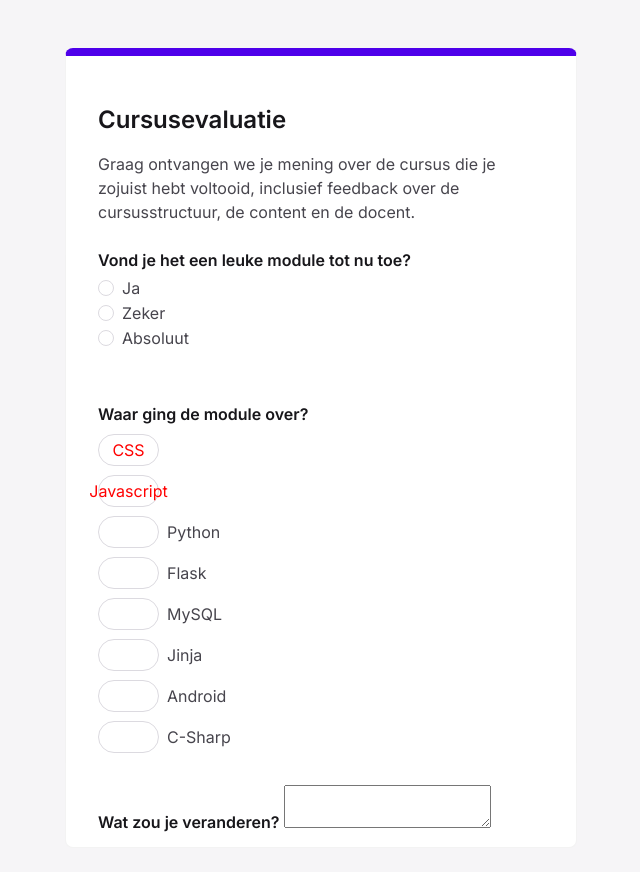
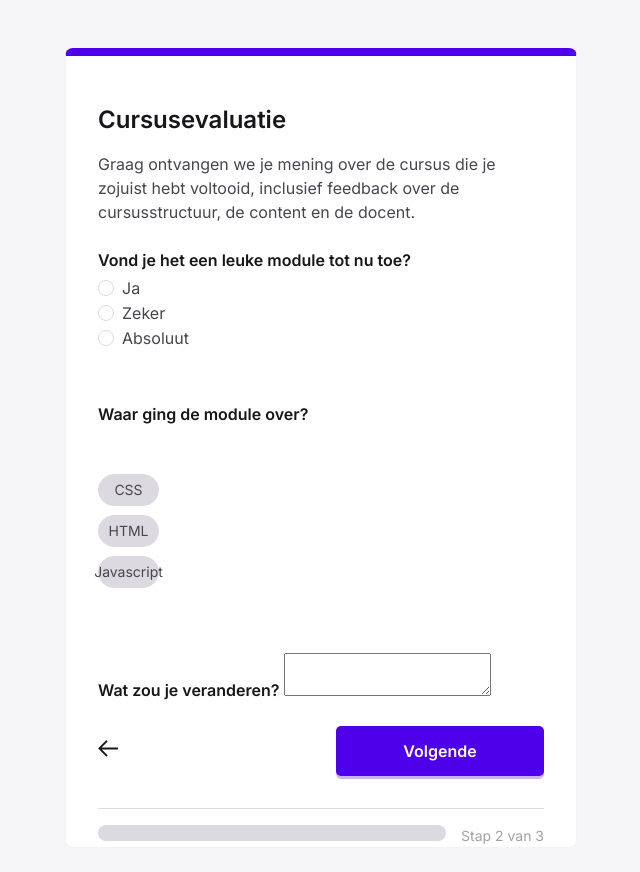
Before and after one commit to DeMeyerHanne/Examen-HanneDeMeyer, a plain HTML site: page index.html in a window 1280 px wide. Shown: the whole page, without its empty margins (359-999 px from the left). Drawn offline with Linux system fonts and the light colour scheme.

Commit message:
checkboxes deell commentaar

```diff
--- a/css/screen.css
+++ b/css/screen.css
@@ -456,9 +456,14 @@ input:disabled {
 
 .c-custom-option__fake-input--checkbox {
     border-radius: 1rem;
-    width: 3.8125rem;
+    min-width: 3.8125rem;
     height: var(--global-whitespace-lg);
-    color: red;
+    background-color: var(--global-backgroundcolor-radiobutton);
+
+    color: var(--global-color-text);
+    font-size: 0.875rem;
+    font-family: inherit;
+    font-weight: 400;
 }
 
 .c-custom-option__symbol {
@@ -479,11 +484,40 @@ input:disabled {
 .c-option--hidden:active + .c-custom-option .c-custom-option__fake-input {
     border-color: var(--global-color-focus-and-check-radio);
     background-color: var(--global-color-focus-and-check-radio);
+    color: var(--global-backgroundcolor-card);
 }
 
 .c-option--hidden {
     border-color: var(--global-backgroundcolor-radiobutton);
     fill: var(--global-backgroundcolor-radiobutton)
+}
+
+
+/*
+    Component: Dashboard
+    ---
+    Dashboard component with CSS grid
+*/
+
+.c-dashboard {
+    display: grid;
+    grid-gap: var(--global-whitespace-lg);
+    margin-bottom: 0.75rem;
+}
+
+.c-dashboard__item {
+    box-shadow: var(--global-box-shadow);
+    background-color: #fff;
+}
+
+@media screen and (min-width: 62em) {
+    .c-dashboard {
+        grid-template-columns: repeat(12, 1fr);
+    }
+
+    .c-dashboard__item {
+        grid-column: 1 / -1;
+    }
 }
 
 
@@ -632,6 +666,52 @@ input:disabled {
 
 
 /*
+    Utilities: span
+    Utility classes to span grid items across the x and y axis
+*/
+
+/* x: horizontal */
+
+@media (min-width: 62em) {
+
+    .u-x-span-3-bp3 {
+        grid-column: span 3;
+    }
+
+    .u-x-span-4-bp3 {
+        grid-column: span 4;
+    }
+
+    .u-x-span-5-bp3 {
+        grid-column: span 5;
+    }
+
+    .u-x-span-6-bp3 {
+        grid-column: span 6;
+    }
+
+    .u-x-span-8-bp3 {
+        grid-column: span 8;
+    }
+
+    .u-x-span-9-bp3 {
+        grid-column: span 9;
+    }
+
+}
+
+/* y: vertical */
+
+@media (min-width: 62em) {
+
+    .u-y-span-2-bp3 {
+        grid-row: span 2;
+    }
+
+}
+
+
+/*
     Utilities: align
     ---
     Utility classes align text or components
--- a/index.html
+++ b/index.html
@@ -69,10 +69,14 @@
                     </div>
                     <!-- checkboxes -->
                     <div class="o-section">
+                        <div class="c-dashboard">
+                            <div class="c-dashboard__item">
                                 <p class="c-card__question">
                                     Waar ging de module over?
                                 </p>
+                            </div>
                             <ul class="o-list c-option-list">
+                                <div class="c-dashboard__item u-x-span-5-bp3">
                                     <li class="c-form-field c-form-field--option c-option-list__item">
                                         <input class="c-option c-option--hidden o-hide-accessible" type="checkbox" id="checkbox1" checked>
                                         <label class="c-label c-label--option c-custom-option" for="checkbox1">
@@ -82,6 +86,19 @@
                                             </span>
                                         </label>
                                     </li>
+                                </div>
+                                <div class="c-dashboard__item u-x-span-5-bp3">
+                                    <li class="c-form-field c-form-field--option c-option-list__item">
+                                        <input class="c-option c-option--hidden o-hide-accessible" type="checkbox" id="checkbox2">
+                                        <label class="c-label c-label--option c-custom-option" for="checkbox2">
+                                            <span class="c-custom-option__fake-input c-custom-option__fake-input--checkbox">
+                                                <span class="c-custom-option__symbol"></span>
+                                                HTML
+                                            </span>
+                                        </label>
+                                    </li>
+                                </div>
+                                <div class="c-dashboard__item u-x-span-5-bp3">
                                     <li class="c-form-field c-form-field--option c-option-list__item">
                                         <input class="c-option c-option--hidden o-hide-accessible" type="checkbox" id="checkbox2">
                                         <label class="c-label c-label--option c-custom-option" for="checkbox2">
@@ -91,61 +108,75 @@
                                             </span>
                                         </label>
                                     </li>
+                                </div>
+                                <!-- <div class="c-dashboard__item u-x-span-5-bp3">
                                     <li class="c-form-field c-form-field--option c-option-list__item">
                                         <input class="c-option c-option--hidden o-hide-accessible" type="checkbox" id="checkbox3">
                                         <label class="c-label c-label--option c-custom-option" for="checkbox3">
                                             <span class="c-custom-option__fake-input c-custom-option__fake-input--checkbox">
                                                 <span class="c-custom-option__symbol"></span>
+                                                Python
                                             </span>
-                                    Python
                                         </label>
                                     </li>
+                                </div> -->
+                                <!-- <div class="c-dashboard__item u-x-span-5-bp3">
                                     <li class="c-form-field c-form-field--option c-option-list__item">
                                         <input class="c-option c-option--hidden o-hide-accessible" type="checkbox" id="checkbox4">
                                         <label class="c-label c-label--option c-custom-option" for="checkbox4">
                                             <span class="c-custom-option__fake-input c-custom-option__fake-input--checkbox">
                                                 <span class="c-custom-option__symbol"></span>
+                                                Flask
                                             </span>
-                                    Flask
                                         </label>
                                     </li>
+                                </div>
+                                <div class="c-dashboard__item">
                                     <li class="c-form-field c-form-field--option c-option-list__item">
                                         <input class="c-option c-option--hidden o-hide-accessible" type="checkbox" id="checkbox5">
                                         <label class="c-label c-label--option c-custom-option" for="checkbox5">
                                             <span class="c-custom-option__fake-input c-custom-option__fake-input--checkbox">
                                                 <span class="c-custom-option__symbol"></span>
+                                                MySQL
                                             </span>
-                                    MySQL
                                         </label>
                                     </li>
+                                </div>
+                                <div class="c-dashboard__item">
                                     <li class="c-form-field c-form-field--option c-option-list__item">
                                         <input class="c-option c-option--hidden o-hide-accessible" type="checkbox" id="checkbox6">
                                         <label class="c-label c-label--option c-custom-option" for="checkbox6">
                                             <span class="c-custom-option__fake-input c-custom-option__fake-input--checkbox">
                                                 <span class="c-custom-option__symbol"></span>
+                                                Jinja
                                             </span>
-                                    Jinja
                                         </label>
                                     </li>
+                                </div>
+                                <div class="c-dashboard__item">
                                     <li class="c-form-field c-form-field--option c-option-list__item">
                                         <input class="c-option c-option--hidden o-hide-accessible" type="checkbox" id="checkbox7">
                                         <label class="c-label c-label--option c-custom-option" for="checkbox7">
                                             <span class="c-custom-option__fake-input c-custom-option__fake-input--checkbox">
                                                 <span class="c-custom-option__symbol"></span>
+                                                Android
                                             </span>
-                                    Android
                                         </label>
                                     </li>
+                                </div>
+                                <div class="c-dashboard__item">
                                     <li class="c-form-field c-form-field--option c-option-list__item">
                                         <input class="c-option c-option--hidden o-hide-accessible" type="checkbox" id="checkbox8">
                                         <label class="c-label c-label--option c-custom-option" for="checkbox8">
                                             <span class="c-custom-option__fake-input c-custom-option__fake-input--checkbox">
                                                 <span class="c-custom-option__symbol"></span>
+                                                C-Sharp
                                             </span>
-                                    C-Sharp
                                         </label>
                                     </li>
+                                </div> -->
                             </ul>
+                        </div>
                     </div>
                     <!-- inputveld -->
                     <p>
```
Lines whose indentation alone changed are shown as unchanged.
